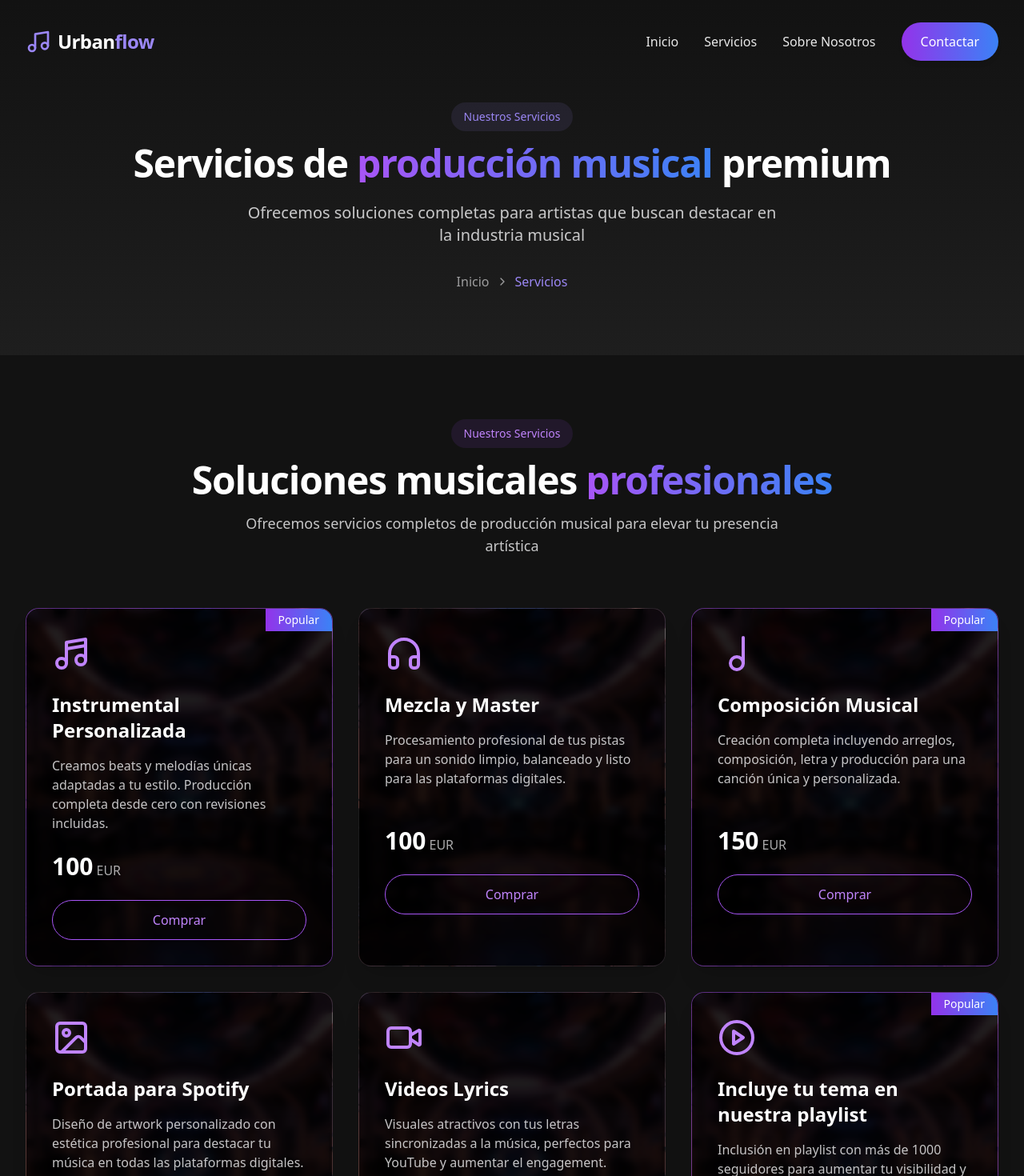
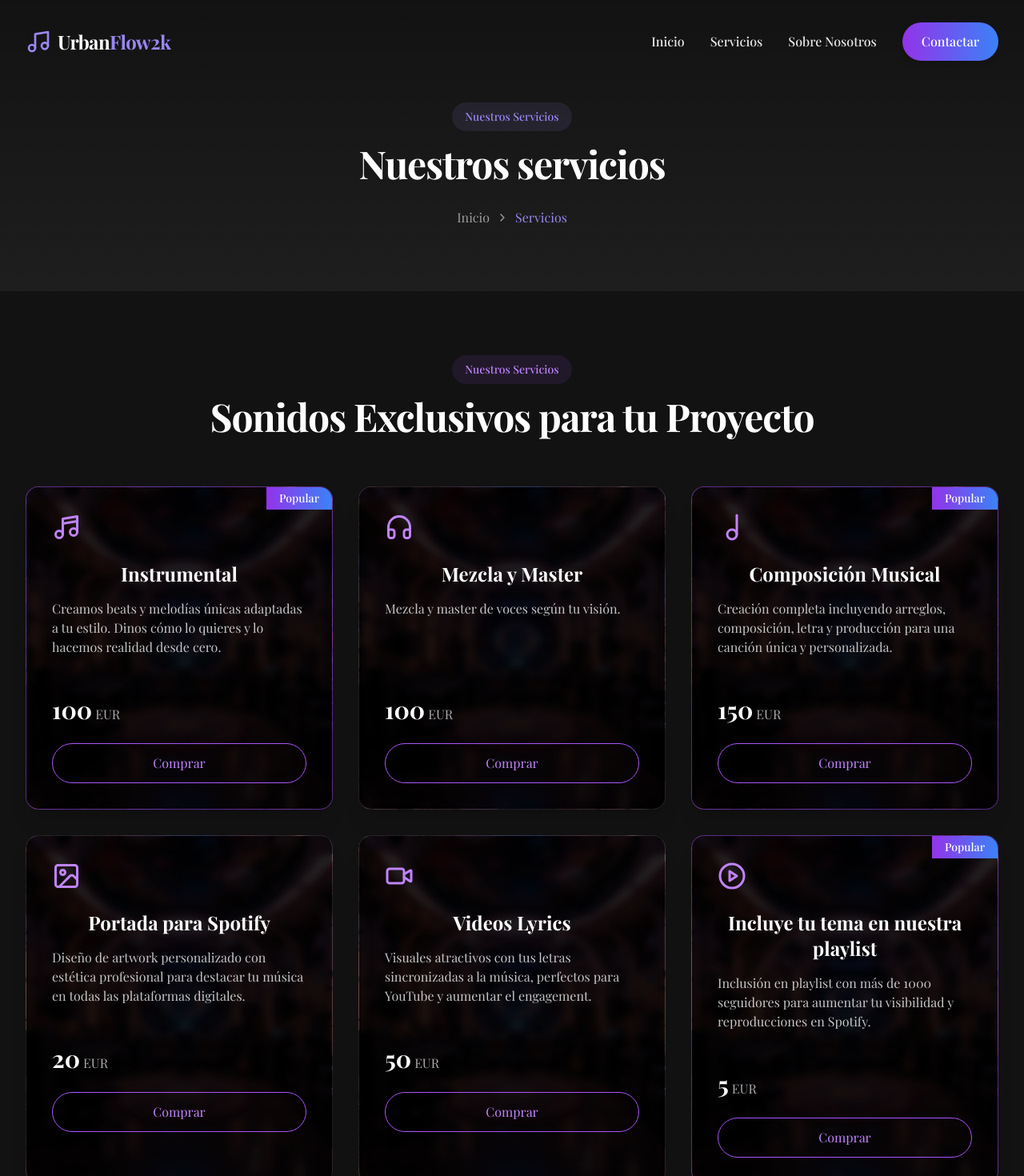
Before and after one commit to Urbanflow2K/urbanflow2k, a React (Vite) app: page /servicios in a window 1280 px wide. Shown: the top 1470 px of the page at 80% size. Built offline with nearby package versions, Linux system fonts and the light colour scheme.

Commit message:
Refactor website content and styling
This commit refactors the website content and styling according to the user's specifications, including changing the website name, updating fonts, adjusting colors, and modifying text in various sections.

```diff
--- a/index.html
+++ b/index.html
@@ -1,3 +1,4 @@
+
 <!DOCTYPE html>
 <html lang="en">
   <head>
@@ -7,6 +8,7 @@
     <meta name="description" content="Lovable Generated Project" />
     <meta name="author" content="Lovable" />
     <meta property="og:image" content="/og-image.png" />
+    <link rel="stylesheet" href="https://fonts.googleapis.com/css2?family=Playfair+Display:wght@400;500;600;700&display=swap">
   </head>
 
   <body>
--- a/src/components/Footer.tsx
+++ b/src/components/Footer.tsx
@@ -6,14 +6,14 @@ const Footer = () => {
   const currentYear = new Date().getFullYear();
 
   return (
-    <footer className="bg-urban-black border-t border-white/10">
+    <footer className="bg-urban-black border-t border-white/10 font-elegant">
       <div className="max-w-7xl mx-auto px-4 sm:px-6 lg:px-8 py-12">
-        <div className="grid grid-cols-1 md:grid-cols-4 gap-10">
-          <div className="col-span-1 md:col-span-1">
+        <div className="grid grid-cols-1 md:grid-cols-3 gap-10">
+          <div className="col-span-1">
             <Link to="/" className="flex items-center space-x-2 mb-6">
               <Music className="h-8 w-8 text-urban-accent" />
               <span className="text-2xl font-bold tracking-tight text-urban-white">
-                Urban<span className="text-urban-accent">flow</span>
+                Urban<span className="text-urban-accent">Flow2k</span>
               </span>
             </Link>
 
@@ -59,42 +59,6 @@ const Footer = () => {
           </div>
 
           <div className="col-span-1">
-            <h3 className="text-lg font-semibold text-urban-white mb-6">Enlaces</h3>
-            <ul className="space-y-4">
-              <li>
-                <Link to="/" className="text-urban-light/70 hover:text-urban-accent smooth-transition">
-                  Inicio
-                </Link>
-              </li>
-              <li>
-                <Link to="/servicios" className="text-urban-light/70 hover:text-urban-accent smooth-transition">
-                  Servicios
-                </Link>
-              </li>
-              <li>
-                <Link to="/sobre-nosotros" className="text-urban-light/70 hover:text-urban-accent smooth-transition">
-                  Sobre Nosotros
-                </Link>
-              </li>
-              <li>
-                <Link to="/contacto" className="text-urban-light/70 hover:text-urban-accent smooth-transition">
-                  Contacto
-                </Link>
-              </li>
-              <li>
-                <Link to="/politica-de-privacidad" className="text-urban-light/70 hover:text-urban-accent smooth-transition">
-                  Política de Privacidad
-                </Link>
-              </li>
-              <li>
-                <Link to="/terminos-y-condiciones" className="text-urban-light/70 hover:text-urban-accent smooth-transition">
-                  Términos y Condiciones
-                </Link>
-              </li>
-            </ul>
-          </div>
-
-          <div className="col-span-1">
             <h3 className="text-lg font-semibold text-urban-white mb-6">Contacto</h3>
             <ul className="space-y-4">
               <li>
@@ -114,31 +78,12 @@ const Footer = () => {
                 </div>
               </li>
             </ul>
-
-            <div className="mt-8">
-              <h3 className="text-lg font-semibold text-urban-white mb-4">Newsletter</h3>
-              <p className="text-urban-light/70 mb-4">Suscríbete para recibir novedades y ofertas especiales</p>
-
-              <form className="flex">
-                <input
-                  type="email"
-                  placeholder="Tu email"
-                  className="flex-1 px-4 py-2 bg-urban-gray border border-urban-gray rounded-l-lg focus:ring-2 focus:ring-urban-accent focus:border-transparent smooth-transition"
-                />
-                <button
-                  type="submit"
-                  className="px-4 py-2 bg-urban-accent text-white rounded-r-lg hover:bg-opacity-90 smooth-transition"
-                >
-                  <Mail size={18} />
-                </button>
-              </form>
-            </div>
           </div>
         </div>
 
         <div className="mt-12 pt-8 border-t border-white/10 text-center">
           <p className="text-urban-light/60">
-            © {currentYear} Urbanflow. Todos los derechos reservados.
+            © {currentYear} UrbanFlow2k. Todos los derechos reservados.
           </p>
         </div>
       </div>
--- a/src/components/Navbar.tsx
+++ b/src/components/Navbar.tsx
@@ -36,16 +36,16 @@ const Navbar = () => {
           {/* Logo */}
           <Link
             to="/"
-            className="flex items-center space-x-2 smooth-transition hover:scale-105"
+            className="flex items-center space-x-2 smooth-transition hover:scale-105 font-elegant"
           >
             <Music className="h-8 w-8 text-urban-accent" />
             <span className="text-2xl font-bold tracking-tight text-urban-white">
-              Urban<span className="text-urban-accent">flow</span>
+              Urban<span className="text-urban-accent">Flow2k</span>
             </span>
           </Link>
 
           {/* Desktop Navigation */}
-          <div className="hidden md:flex items-center space-x-8">
+          <div className="hidden md:flex items-center space-x-8 font-elegant">
             <Link to="/" className="nav-link text-urban-white opacity-90 hover:opacity-100 font-medium smooth-transition">
               Inicio
             </Link>
@@ -74,7 +74,7 @@ const Navbar = () => {
 
       {/* Mobile Menu */}
       {isMenuOpen && (
-        <div className="md:hidden glass-card m-4 animate-scaleIn">
+        <div className="md:hidden glass-card m-4 animate-scaleIn font-elegant">
           <div className="px-2 pt-2 pb-4 space-y-1 sm:px-3">
             <Link
               to="/"
--- a/src/components/ServicesSection.tsx
+++ b/src/components/ServicesSection.tsx
@@ -1,7 +1,7 @@
 
-import { useState } from "react";
+import React, { useState } from "react";
 import { Link } from "react-router-dom";
-import { Music4, Headphones, Music3, Image, Video, PlayCircle, DollarSign } from "lucide-react";
+import { Music4, Headphones, Music3, Image, Video, PlayCircle } from "lucide-react";
 import { cn } from "@/lib/utils";
 
 interface ServiceCardProps {
@@ -42,7 +42,7 @@ const ServiceCard = ({ icon, title, description, price, isPopular = false }: Ser
 
       <div className="mb-6 text-purple-400">{icon}</div>
 
-      <h3 className="text-2xl font-bold mb-4">{title}</h3>
+      <h3 className="text-2xl font-bold mb-4 text-center">{title}</h3>
 
       <p className="text-urban-light/80 mb-6 h-24">{description}</p>
 
@@ -68,7 +68,7 @@ const ServiceCard = ({ icon, title, description, price, isPopular = false }: Ser
 
 const ServicesSection = () => {
   return (
-    <section className="section relative" id="servicios">
+    <section className="section relative font-elegant" id="servicios">
       {/* Elemento decorativo */}
       <div className="absolute top-1/3 left-1/4 w-72 h-72 rounded-full bg-purple-500/5 blur-[100px] -z-10" />
       <div className="absolute bottom-1/3 right-1/4 w-96 h-96 rounded-full bg-blue-500/5 blur-[120px] -z-10" />
@@ -77,30 +77,27 @@ const ServicesSection = () => {
         <span className="inline-block px-4 py-2 rounded-full text-sm bg-purple-500/10 text-purple-400 font-medium mb-4">
           Nuestros Servicios
         </span>
-        <h2 className="heading-lg">Soluciones musicales <span className="text-gradient">profesionales</span></h2>
-        <p className="text-urban-light/80 max-w-2xl mx-auto mt-4 text-lg">
-          Ofrecemos servicios completos de producción musical para elevar tu presencia artística
-        </p>
+        <h2 className="heading-lg">Sonidos Exclusivos para tu Proyecto</h2>
       </div>
 
       <div className="grid grid-cols-1 md:grid-cols-2 lg:grid-cols-3 gap-8">
         <ServiceCard
-          icon={<Music4 size={48} />}
-          title="Instrumental Personalizada"
-          description="Creamos beats y melodías únicas adaptadas a tu estilo. Producción completa desde cero con revisiones incluidas."
+          icon={<Music4 size={36} />}
+          title="Instrumental"
+          description="Creamos beats y melodías únicas adaptadas a tu estilo. Dinos cómo lo quieres y lo hacemos realidad desde cero."
           price="100"
           isPopular={true}
         />
 
         <ServiceCard
-          icon={<Headphones size={48} />}
+          icon={<Headphones size={36} />}
           title="Mezcla y Master"
-          description="Procesamiento profesional de tus pistas para un sonido limpio, balanceado y listo para las plataformas digitales."
+          description="Mezcla y master de voces según tu visión."
           price="100"
         />
 
         <ServiceCard
-          icon={<Music3 size={48} />}
+          icon={<Music3 size={36} />}
           title="Composición Musical"
           description="Creación completa incluyendo arreglos, composición, letra y producción para una canción única y personalizada."
           price="150"
@@ -108,21 +105,21 @@ const ServicesSection = () => {
         />
 
         <ServiceCard
-          icon={<Image size={48} />}
+          icon={<Image size={36} />}
           title="Portada para Spotify"
           description="Diseño de artwork personalizado con estética profesional para destacar tu música en todas las plataformas digitales."
           price="20"
         />
 
         <ServiceCard
-          icon={<Video size={48} />}
+          icon={<Video size={36} />}
           title="Videos Lyrics"
           description="Visuales atractivos con tus letras sincronizadas a la música, perfectos para YouTube y aumentar el engagement."
           price="50"
         />
 
         <ServiceCard
-          icon={<PlayCircle size={48} />}
+          icon={<PlayCircle size={36} />}
           title="Incluye tu tema en nuestra playlist"
           description="Inclusión en playlist con más de 1000 seguidores para aumentar tu visibilidad y reproducciones en Spotify."
           price="5"
--- a/src/pages/Contacto.tsx
+++ b/src/pages/Contacto.tsx
@@ -7,7 +7,7 @@ import { ChevronRight } from "lucide-react";
 
 const Contacto = () => {
   return (
-    <div className="bg-urban-black text-urban-white min-h-screen">
+    <div className="bg-urban-black text-urban-white min-h-screen font-elegant">
       <Navbar />
 
       {/* Header de Página */}
--- a/src/pages/Index.tsx
+++ b/src/pages/Index.tsx
@@ -8,7 +8,7 @@ import Footer from "@/components/Footer";
 
 const Index = () => {
   return (
-    <div className="bg-urban-black text-urban-white min-h-screen">
+    <div className="bg-urban-black text-urban-white min-h-screen font-elegant">
       <Navbar />
       <HeroSection />
       <ServicesSection />
--- a/src/pages/Servicios.tsx
+++ b/src/pages/Servicios.tsx
@@ -9,7 +9,7 @@ import { ChevronRight } from "lucide-react";
 
 const Servicios = () => {
   return (
-    <div className="bg-urban-black text-urban-white min-h-screen">
+    <div className="bg-urban-black text-urban-white min-h-screen font-elegant">
       <Navbar />
 
       {/* Header de Página */}
@@ -21,11 +21,8 @@ const Servicios = () => {
               Nuestros Servicios
             </span>
             <h1 className="heading-lg mb-6">
-              Servicios de <span className="text-gradient">producción musical</span> premium
+              Nuestros servicios
             </h1>
-            <p className="text-xl text-urban-light/80 max-w-2xl mx-auto">
-              Ofrecemos soluciones completas para artistas que buscan destacar en la industria musical
-            </p>
           </ScrollReveal>
 
           <div className="flex items-center justify-center text-urban-light/60 mt-8">
@@ -39,7 +36,7 @@ const Servicios = () => {
       <ServicesSection />
 
       {/* Sección de cómo trabajamos */}
-      <section className="section bg-urban-darkgray relative overflow-hidden">
+      <section className="section bg-urban-darkgray relative overflow-hidden font-elegant">
         <div className="absolute bottom-0 right-0 w-96 h-96 rounded-full bg-urban-accent/5 blur-[120px] -z-10" />
 
         <ScrollReveal>
--- a/tailwind.config.ts
+++ b/tailwind.config.ts
@@ -19,6 +19,10 @@ export default {
 			}
 		},
 		extend: {
+			fontFamily: {
+				'elegant': ['Playfair Display', 'serif'],
+				'sans': ['Playfair Display', 'sans-serif'],
+			},
 			colors: {
 				border: 'hsl(var(--border))',
 				input: 'hsl(var(--input))',
```
Also changed, not shown: src/components/HeroSection.tsx (+5 -5 lines).
